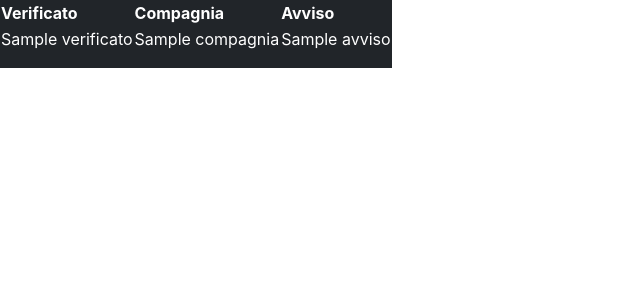
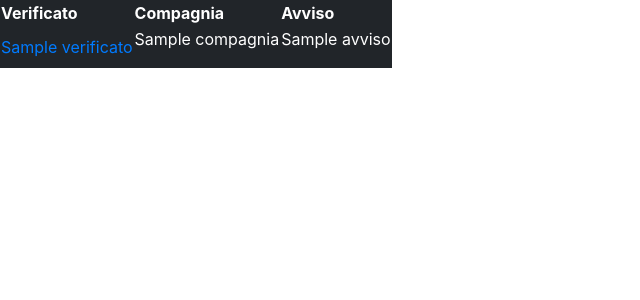
Before and after one commit to GMadness97/InterazioneUomoMacchina, a Java web app: page /aggiornamenti.jsp in a window 1280 px wide. Shown: the top 300 px of the page, without its empty margins (0-640 px from the left). Run offline with Tomcat 11, a stand-in JSP engine, Linux system fonts and the light colour scheme; the template is opened without the code that fills it: most values are stand-ins (such as "Sample title", 1, 10 or a date in 2020).

Commit message:
Fix to FrontEnd

```diff
--- a/WebContent/aggiornamenti.jsp
+++ b/WebContent/aggiornamenti.jsp
@@ -14,9 +14,8 @@
 
 	<script src="https://ajax.googleapis.com/ajax/libs/jquery/1.12.4/jquery.min.js"></script>
 	<script src="js/bootstrap.min.js"></script>
-
-
-
+	<jsp:useBean id="aggiornamento" scope="session" class="model.Aggiornamento"></jsp:useBean>
+	<jsp:useBean id="singAgg" scope="session" class="model.Aggiornamento"></jsp:useBean>
 	<table class="table-dark">
 	  <thead>
     	<tr>
@@ -25,11 +24,11 @@
       	<th scope="col">Avviso</th>
     	</tr>
   	  </thead>
- 	 	<tbody id="agg">
+ 	 	<tbody>
  	 		<c:forEach var = "i" items="${aggiornamenti.lista}">
  	 		<tr>
  	 			<td>
- 	 				<p><c:out value="${i.verificato}" /></p>
+ 	 				<a href="SigleAgg?param1=<c:out value='${i.numAvviso }' />"><c:out value="${i.verificato}" /></a>
  	 			</td>
  	 			<td>
  	 				<p><c:out value="${i.compagnia}" /></p>
```
